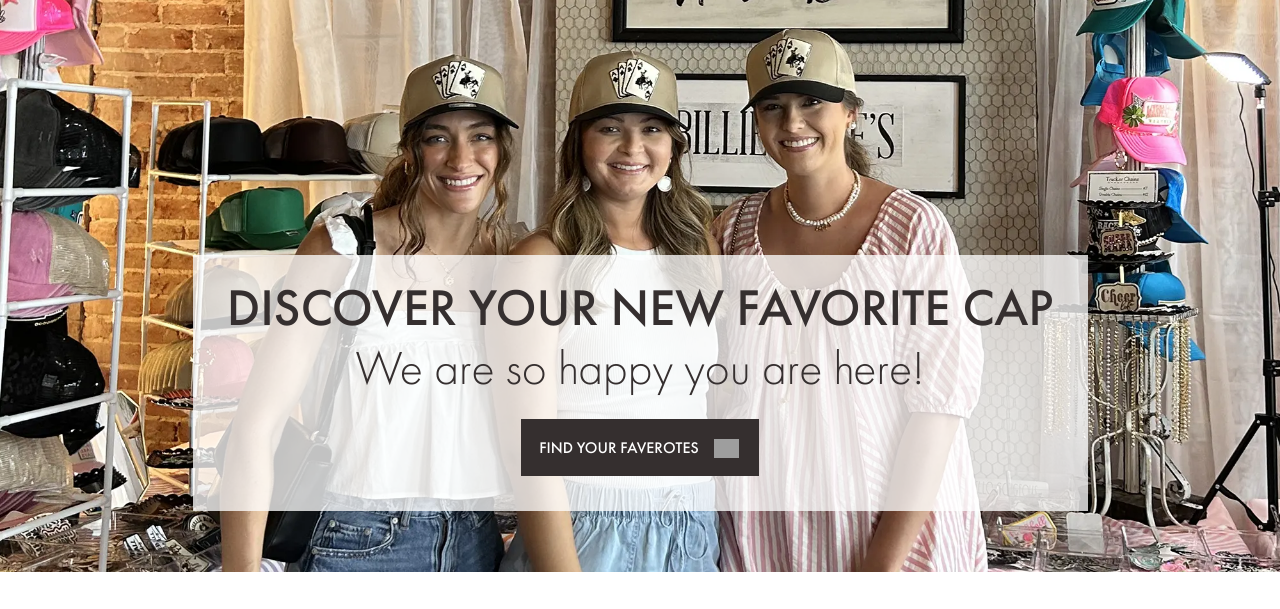
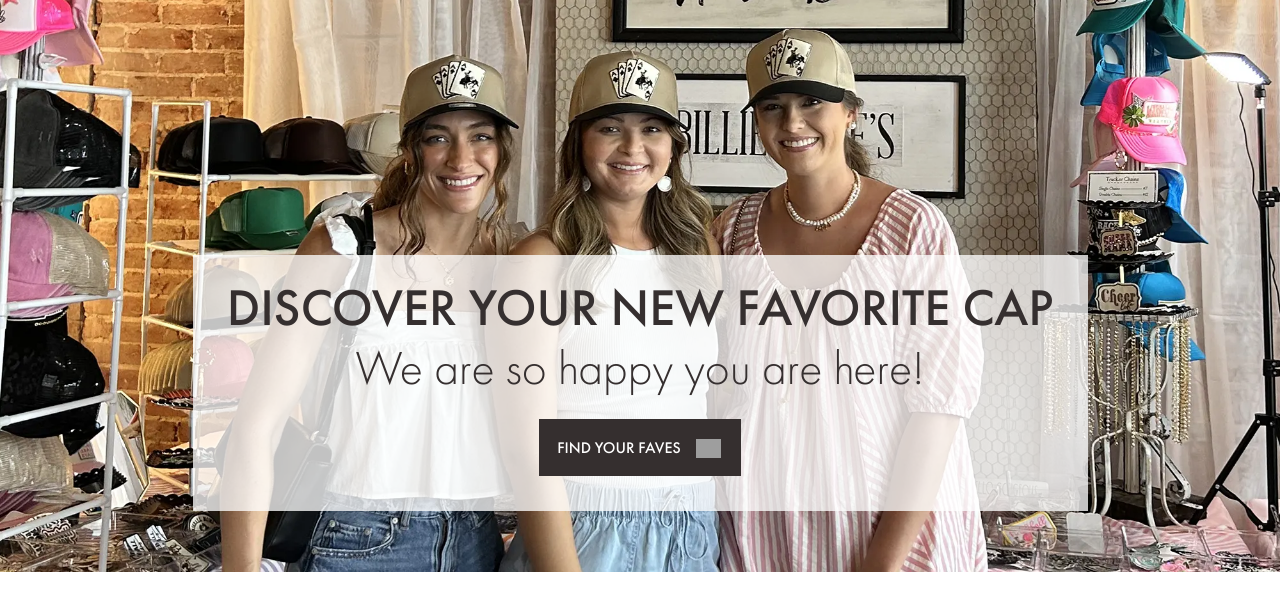
Before and after one commit to NeerajThakurWebd/demo, a Django app: template templates/index.html in a window 1280 px wide. Shown: the part 107-716 px from the top of the page. Run offline with Django 3.2, Linux system fonts and the light colour scheme; the template is opened without the code that fills it, so the values that code supplies are empty; grey boxes are pictures that could not be loaded.

Commit message:
test cleared

```diff
--- a/templates/index.html
+++ b/templates/index.html
@@ -8,7 +8,7 @@
       <div class="banner_box">
         <h1>Discover Your New favorite cap</h1>
         <p>We are so happy you are here!</p>
-        <a href="#5" class="site_btn">find your faverotes</a>
+        <a href="#5" class="site_btn">find your faves</a>
       </div>
     </div>
   </div>
```
Also changed, not shown: New Text Document.txt (deleted).
